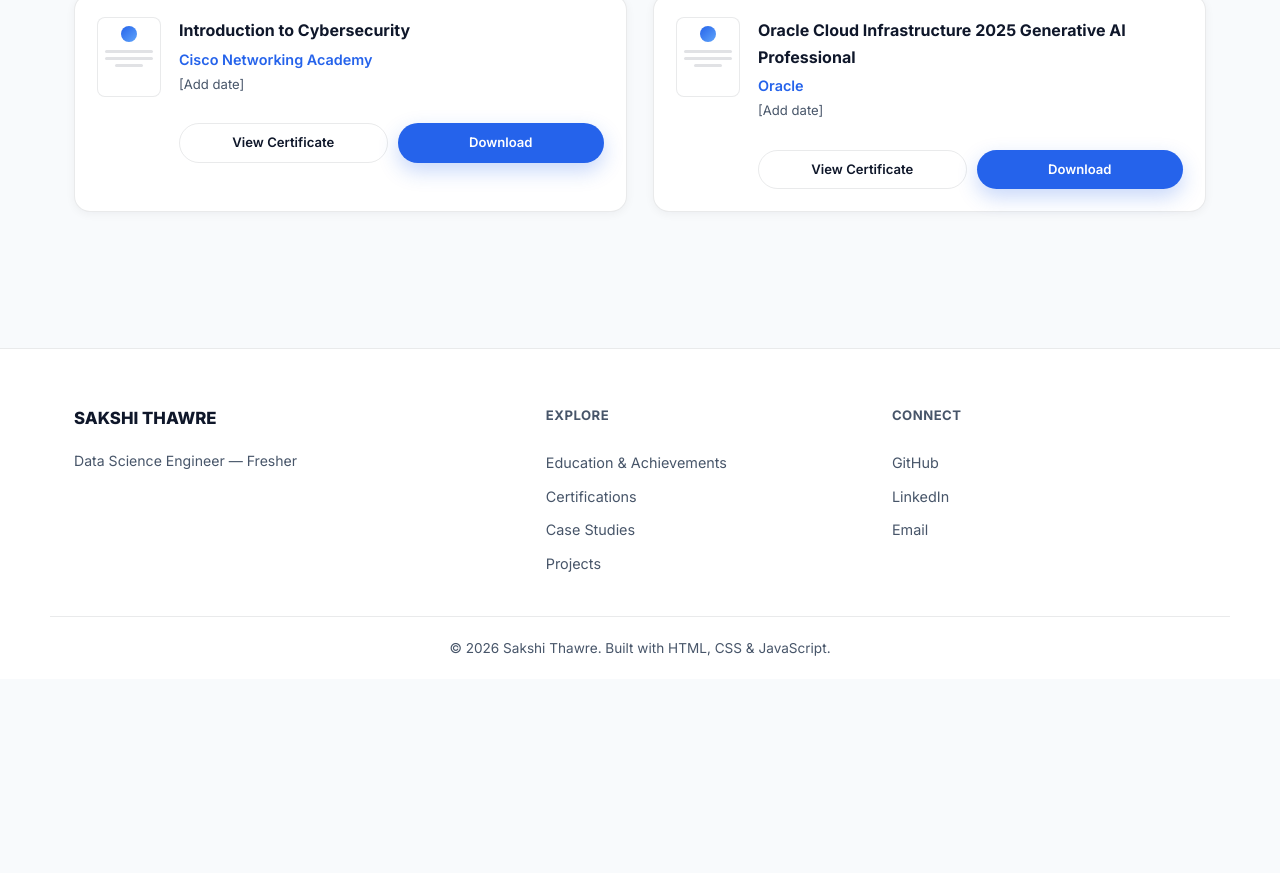
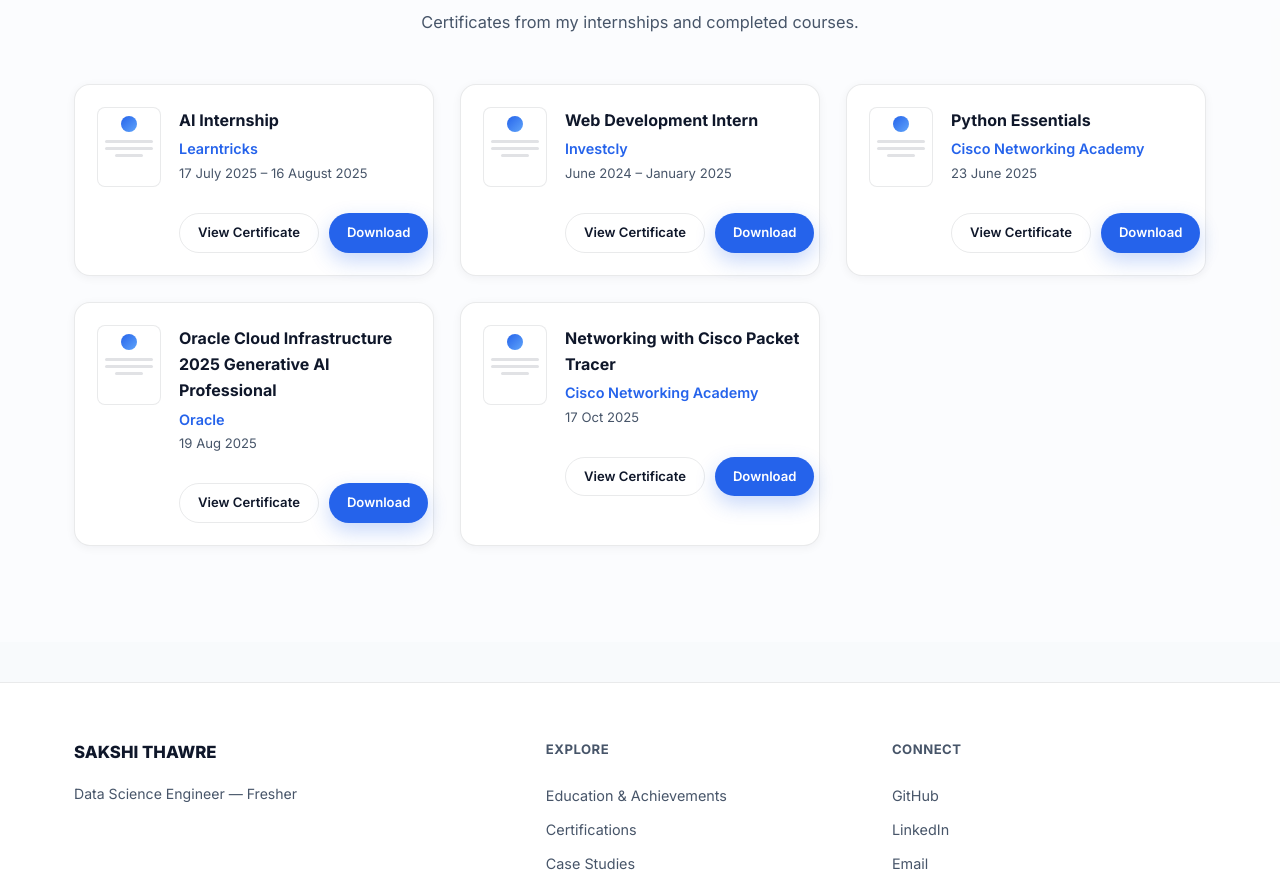
Before and after one commit to SakshiThawre/portfolio, a plain HTML site: page certifications.html in a window 1280 px wide. Shown: the part 491-1364 px from the top of the page. Before the commit the page ends 1170 px from the top, so only its background shows below. Drawn offline with Linux system fonts and the light colour scheme.

Commit message:
Updated portfolio

```diff
--- a/certifications.html
+++ b/certifications.html
@@ -49,15 +49,22 @@
       <div class="container">
         <p class="page-header__eyebrow">Credentials</p>
         <h1 class="page-header__title">Certifications</h1>
-        <p class="page-header__desc">
+        <!-- <p class="page-header__desc">
           Certificates I've earned so far. Replace the placeholder files in
           <code>assets/certificates/</code> with your actual PDFs/images to activate these links.
-        </p>
+        </p> -->
       </div>
     </section>
 
-    <section class="section">
+    <!-- ============ CERTIFICATES ============ -->
+    <section class="section section--alt">
       <div class="container">
+        <h2 class="section__title reveal">Certificates</h2>
+        <p class="section__subtitle reveal">
+          Certificates from my internships and completed courses.
+          <!-- <code>assets/certificates/</code>. -->
+        </p>
+
         <div class="grid grid--2">
           <div class="card cert-card reveal reveal-1">
             <div class="cert-card__preview" aria-hidden="true">
@@ -67,13 +74,13 @@
               <div class="cert-card__preview-line cert-card__preview-line--short"></div>
             </div>
             <div class="cert-card__body">
-              <h3 class="cert-card__title">Introduction to Cybersecurity</h3>
-              <p class="cert-card__org">Cisco Networking Academy</p>
-              <p class="cert-card__meta">[Add date]</p>
+              <h3 class="cert-card__title">AI Internship</h3>
+              <p class="cert-card__org">Learntricks</p>
+              <p class="cert-card__meta">17 July 2025 – 16 August 2025</p>
               <div class="cert-card__links">
-                <!-- Place your file at assets/certificates/cisco-certificate.pdf -->
-                <a href="assets/certificates/cisco-certificate.pdf" target="_blank" rel="noopener noreferrer" class="btn btn--small btn--outline">View Certificate</a>
-                <a href="assets/certificates/cisco-certificate.pdf" download class="btn btn--small btn--primary">Download</a>
+                <!-- Place your file at assets/certificates/learntricks-certificate.pdf -->
+                <a href="assets/certificates/learntricks-certificate.pdf" target="_blank" rel="noopener noreferrer" class="btn btn--small btn--outline">View Certificate</a>
+                <a href="assets/certificates/learntricks-certificate.pdf" download class="btn btn--small btn--primary">Download</a>
               </div>
             </div>
           </div>
@@ -86,9 +93,47 @@
               <div class="cert-card__preview-line cert-card__preview-line--short"></div>
             </div>
             <div class="cert-card__body">
+              <h3 class="cert-card__title">Web Development Intern</h3>
+              <p class="cert-card__org">Investcly</p>
+              <p class="cert-card__meta">June 2024 – January 2025</p>
+              <div class="cert-card__links">
+                <!-- Place your file at assets/certificates/investcly-certificate.pdf -->
+                <a href="assets/certificates/investcly-certificate.pdf" target="_blank" rel="noopener noreferrer" class="btn btn--small btn--outline">View Certificate</a>
+                <a href="assets/certificates/investcly-certificate.pdf" download class="btn btn--small btn--primary">Download</a>
+              </div>
+            </div>
+          </div>
+
+          <div class="card cert-card reveal reveal-3">
+            <div class="cert-card__preview" aria-hidden="true">
+              <div class="cert-card__preview-seal"></div>
+              <div class="cert-card__preview-line"></div>
+              <div class="cert-card__preview-line"></div>
+              <div class="cert-card__preview-line cert-card__preview-line--short"></div>
+            </div>
+            <div class="cert-card__body">
+              <h3 class="cert-card__title">Python Essentials</h3>
+              <p class="cert-card__org">Cisco Networking Academy</p>
+              <p class="cert-card__meta">23 June 2025</p>
+              <div class="cert-card__links">
+                <!-- Place your file at assets/certificates/cisco-certificate.pdf -->
+                <a href="assets/certificates/cisco-certificate.pdf" target="_blank" rel="noopener noreferrer" class="btn btn--small btn--outline">View Certificate</a>
+                <a href="assets/certificates/cisco-certificate.pdf" download class="btn btn--small btn--primary">Download</a>
+              </div>
+            </div>
+          </div>
+
+          <div class="card cert-card reveal reveal-4">
+            <div class="cert-card__preview" aria-hidden="true">
+              <div class="cert-card__preview-seal"></div>
+              <div class="cert-card__preview-line"></div>
+              <div class="cert-card__preview-line"></div>
+              <div class="cert-card__preview-line cert-card__preview-line--short"></div>
+            </div>
+            <div class="cert-card__body">
               <h3 class="cert-card__title">Oracle Cloud Infrastructure 2025 Generative AI Professional</h3>
               <p class="cert-card__org">Oracle</p>
-              <p class="cert-card__meta">[Add date]</p>
+              <p class="cert-card__meta">19 Aug 2025</p>
               <div class="cert-card__links">
                 <!-- Place your file at assets/certificates/oracle-certificate.pdf -->
                 <a href="assets/certificates/oracle-certificate.pdf" target="_blank" rel="noopener noreferrer" class="btn btn--small btn--outline">View Certificate</a>
@@ -97,11 +142,24 @@
             </div>
           </div>
 
-          <!--
-            To add a new certification, copy one of the .cert-card blocks
-            above, update the title/organization/date, and point the two
-            links at your new file inside assets/certificates/.
-          -->
+          <div class="card cert-card reveal reveal-3">
+            <div class="cert-card__preview" aria-hidden="true">
+              <div class="cert-card__preview-seal"></div>
+              <div class="cert-card__preview-line"></div>
+              <div class="cert-card__preview-line"></div>
+              <div class="cert-card__preview-line cert-card__preview-line--short"></div>
+            </div>
+            <div class="cert-card__body">
+              <h3 class="cert-card__title">Networking with Cisco Packet Tracer</h3>
+              <p class="cert-card__org">Cisco Networking Academy</p>
+              <p class="cert-card__meta">17 Oct 2025</p>
+              <div class="cert-card__links">
+                <!-- Place your file at assets/certificates/cisco-certificate.pdf -->
+                <a href="assets/certificates/networking_cpt.pdf" target="_blank" rel="noopener noreferrer" class="btn btn--small btn--outline">View Certificate</a>
+                <a href="assets/certificates/networking_cpt.pdf" download class="btn btn--small btn--primary">Download</a>
+              </div>
+            </div>
+          </div>
         </div>
       </div>
     </section>
```
